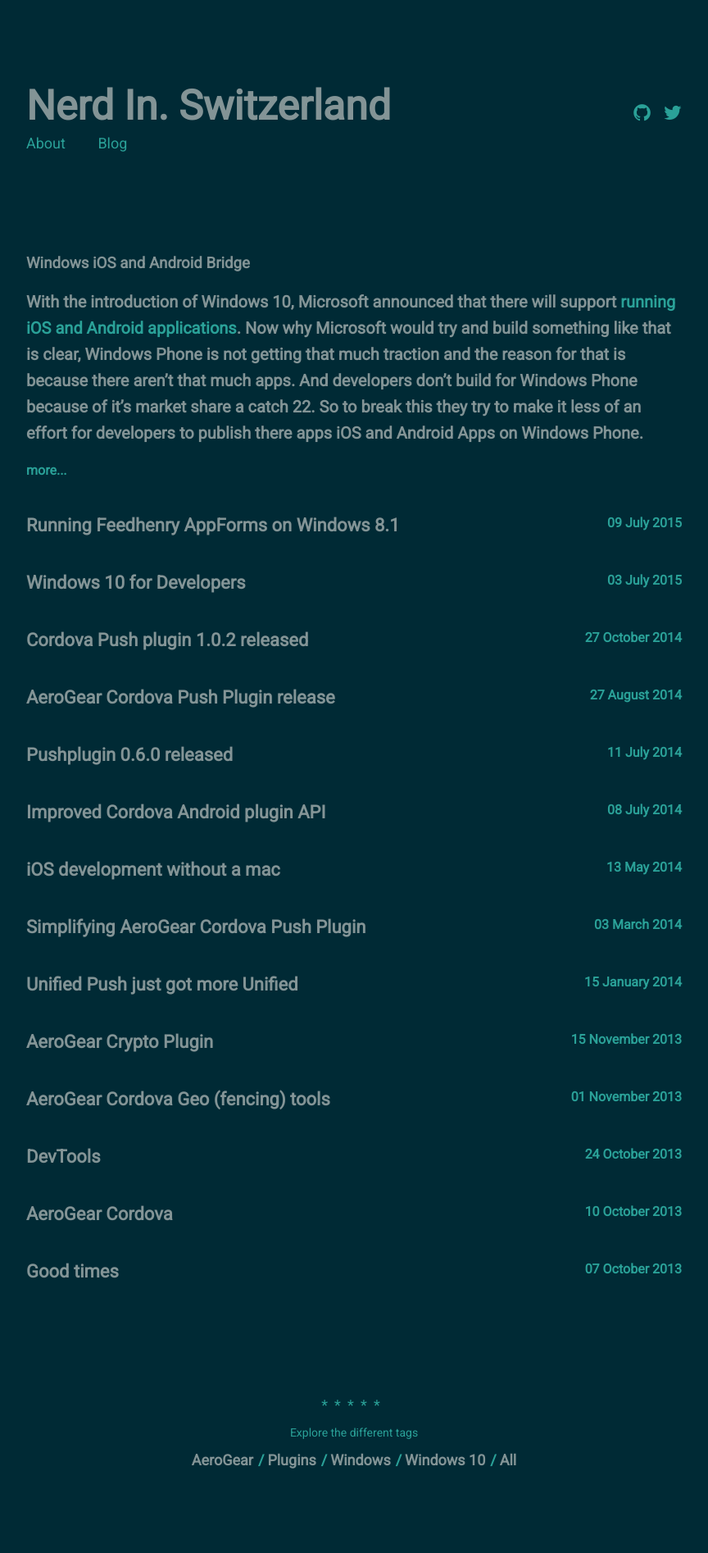
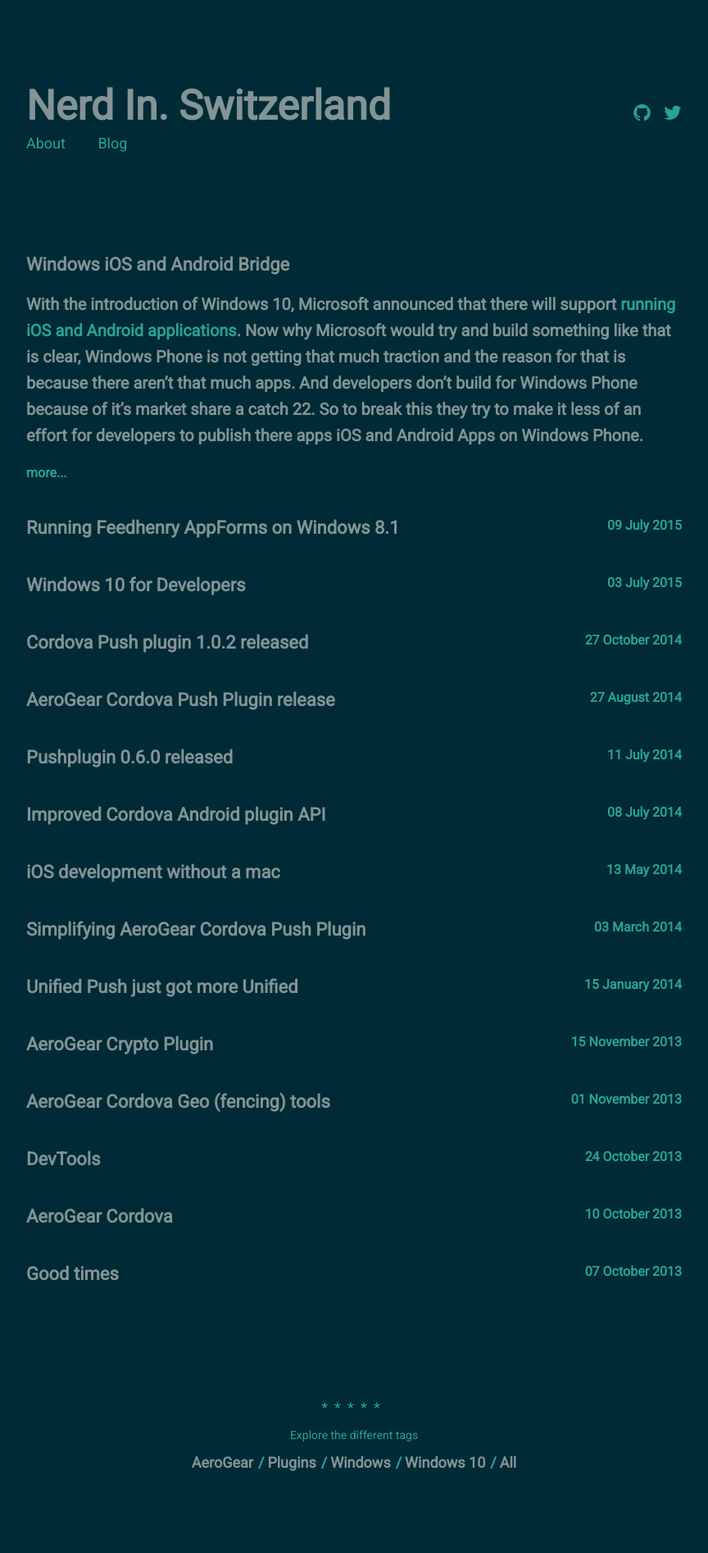
Before and after one commit to edewit/edewit.github.io, a Jekyll site: the page built from index.html, in a window 1280 px wide. Shown: the whole page at 82% size, without its empty margins (208-1072 px from the left). Built offline with Jekyll 4.4.1, drawn with Linux system fonts in a browser that asks for light colours.

Commit message:
Fix title layout

```diff
--- a/index.html
+++ b/index.html
@@ -8,7 +8,7 @@
     {% for post in site.posts %}
         {% if forloop.index == 1 %}
         <div class="post-teaser">
-            <h3>{{ post.title }}</h3>
+            <span class="post-teaser__title">{{ post.title }}</span>
             {{ post.excerpt }}
             <a href="{{ post.url | prepend: site.baseurl }}">more...</a>
         </div>
```
